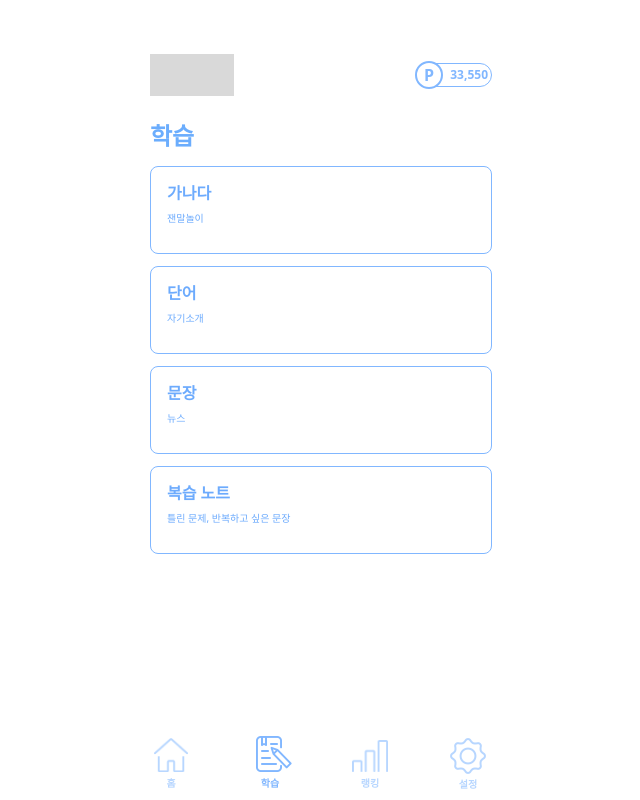
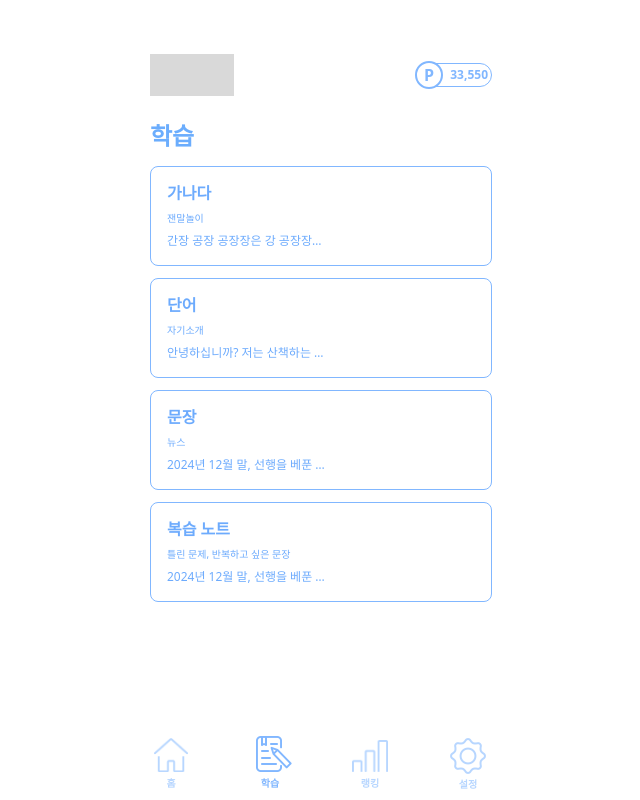
Before and after one commit to 9ITHON/2-giveYouEar-SpeekSee-FE, a React (Vite) app: page /study in a window 1280 px wide. Shown: the whole page, without its empty margins (319-959 px from the left). Built offline with nearby package versions, Linux system fonts and the light colour scheme; no server answers.

Commit message:
fix: 오류 해결 중

```diff
--- a/src/pages/Study/Review.tsx
+++ b/src/pages/Study/Review.tsx
@@ -32,13 +32,15 @@ const Review = () => {
           key={index}
           title={'데일리 추천 대본'}
           description={review.title}
-          detailOne={review.detail}
-          onClick={() => navigate(`/script/review/${review.id}`, {
-            state: {
-              id: review.id,
-              content: review.content,
-            }
-          })}
+          detailOne={review.content}
+          onClick={() =>
+            navigate(`/script/review/${review.id}`, {
+              state: {
+                id: review.id,
+                content: review.content,
+              },
+            })
+          }
         />
       ))}
     </ReviewStyle>
--- a/src/pages/Study/Study.tsx
+++ b/src/pages/Study/Study.tsx
@@ -14,25 +14,25 @@ const Study = () => {
       <List
         title={'가나다'}
         description={'잰말놀이'}
-        detail={'간장 공장 공장장은 강 공장장이고 된장 공장'}
+        detailOne={'간장 공장 공장장은 강 공장장이고 된장 공장'}
         active={true}
       />
       <List
         title={'단어'}
         description={'자기소개'}
-        detail={'안녕하십니까? 저는 산책하는 강아지랍니다. 멍멍'}
+        detailOne={'안녕하십니까? 저는 산책하는 강아지랍니다. 멍멍'}
         active={false}
       />
       <List
         title={'문장'}
         description={'뉴스'}
-        detail={'2024년 12월 말, 선행을 베푼 한 대학생'}
+        detailOne={'2024년 12월 말, 선행을 베푼 한 대학생'}
         active={false}
       />
       <List
         title={'복습 노트'}
         description={'틀린 문제, 반복하고 싶은 문장'}
-        detail={'2024년 12월 말, 선행을 베푼 한 대학생'}
+        detailOne={'2024년 12월 말, 선행을 베푼 한 대학생'}
         active={true}
         onClick={() => {
           navigate('/study/review');
```
